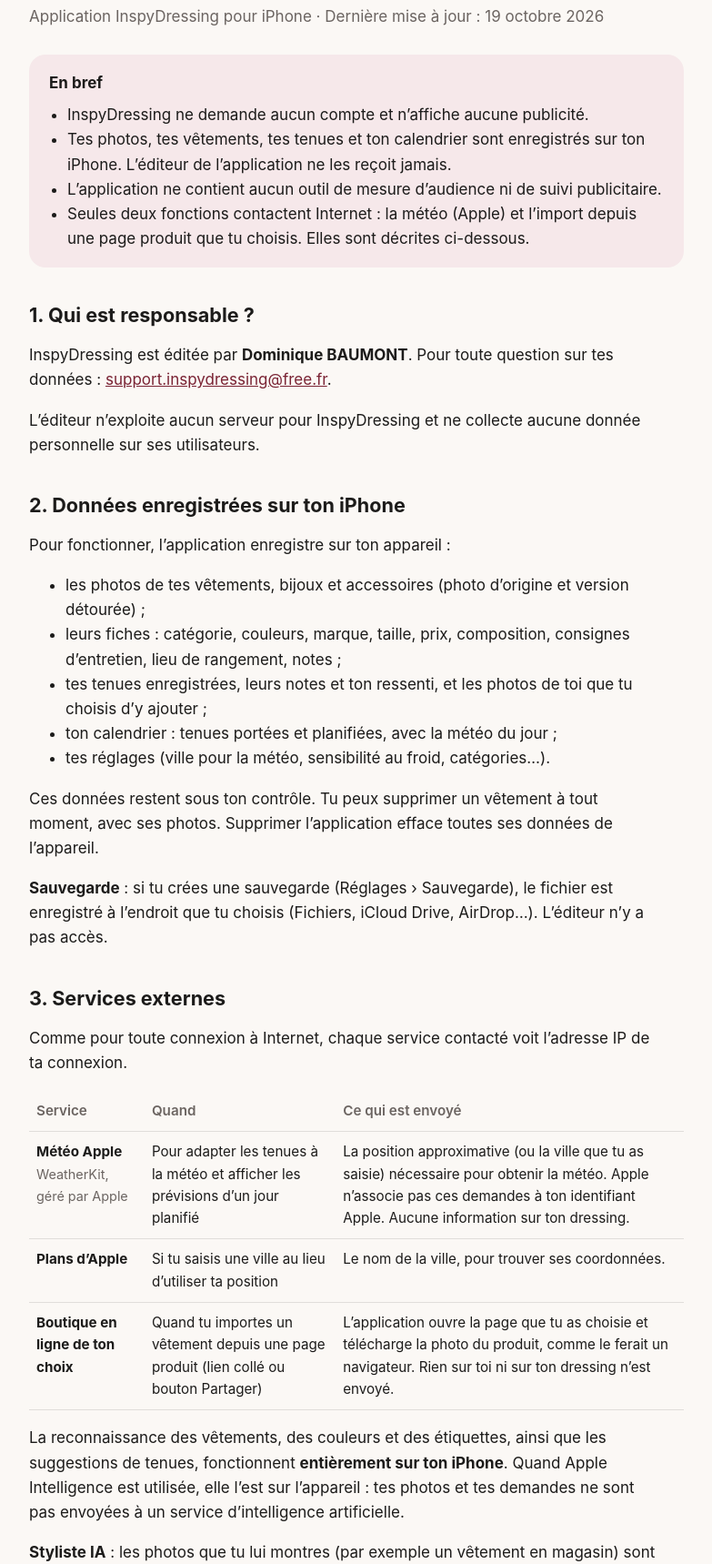
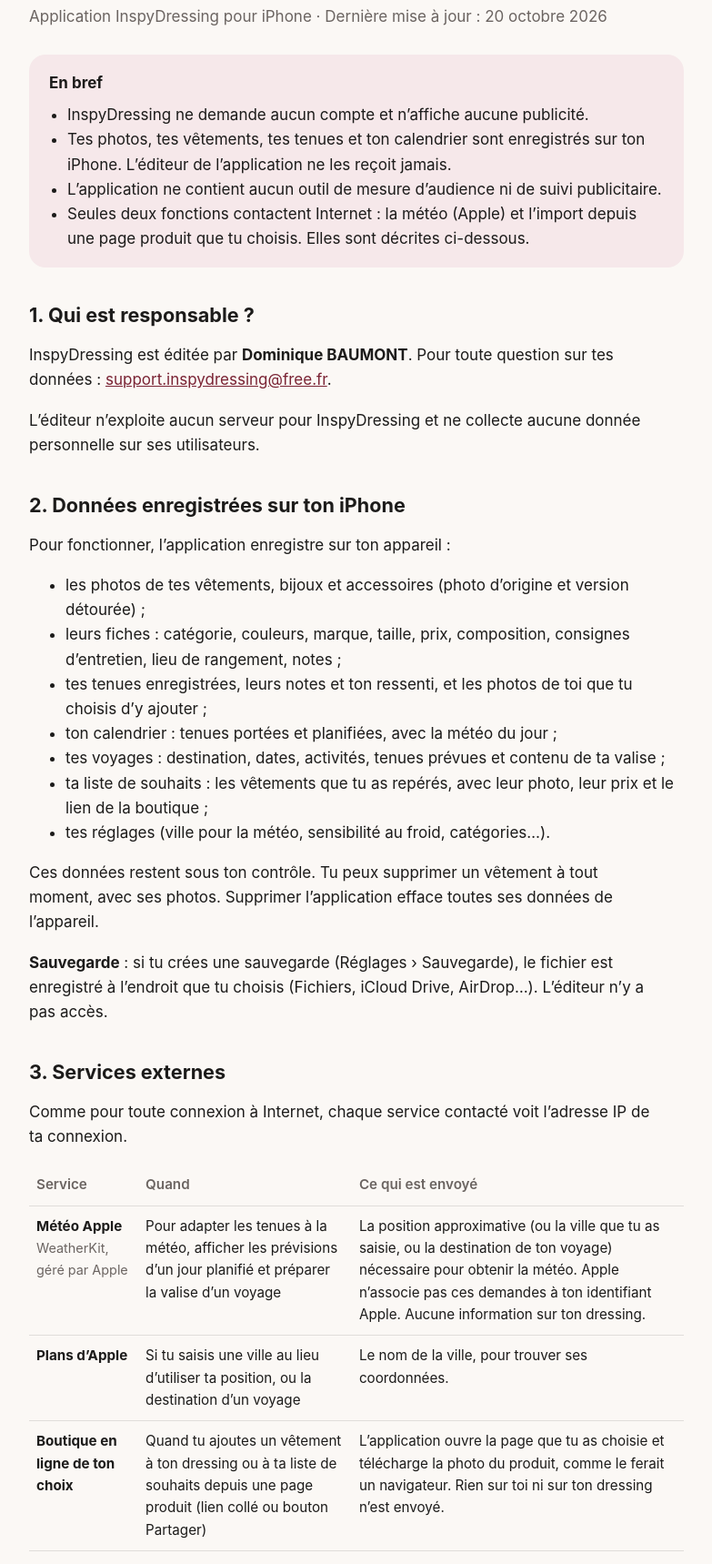
Before and after one commit to dombaumont/inspydressing, a plain HTML site: page confidentialite.html in a window 1280 px wide. Shown: the part 165-1884 px from the top of the page at 91% size, without its empty margins (248-1031 px from the left). Drawn offline with Linux system fonts and the light colour scheme.

Commit message:
Valise et liste de souhaits : aide et confidentialité

```diff
--- a/confidentialite.html
+++ b/confidentialite.html
@@ -16,7 +16,7 @@
   </nav>
 
   <h1>Politique de confidentialité</h1>
-  <p class="meta">Application InspyDressing pour iPhone · Dernière mise à jour : 19 octobre 2026</p>
+  <p class="meta">Application InspyDressing pour iPhone · Dernière mise à jour : 20 octobre 2026</p>
 
   <div class="summary">
     <strong>En bref</strong>
@@ -39,6 +39,8 @@
     <li>leurs fiches : catégorie, couleurs, marque, taille, prix, composition, consignes d’entretien, lieu de rangement, notes ;</li>
     <li>tes tenues enregistrées, leurs notes et ton ressenti, et les photos de toi que tu choisis d’y ajouter ;</li>
     <li>ton calendrier : tenues portées et planifiées, avec la météo du jour ;</li>
+    <li>tes voyages : destination, dates, activités, tenues prévues et contenu de ta valise ;</li>
+    <li>ta liste de souhaits : les vêtements que tu as repérés, avec leur photo, leur prix et le lien de la boutique ;</li>
     <li>tes réglages (ville pour la météo, sensibilité au froid, catégories…).</li>
   </ul>
   <p>Ces données restent sous ton contrôle. Tu peux supprimer un vêtement à tout moment, avec ses photos. Supprimer l’application efface toutes ses données de l’appareil.</p>
@@ -51,17 +53,17 @@
     <tr><th>Service</th><th>Quand</th><th>Ce qui est envoyé</th></tr>
     <tr>
       <td><strong>Météo Apple</strong><br><span class="small">WeatherKit, géré par Apple</span></td>
-      <td>Pour adapter les tenues à la météo et afficher les prévisions d’un jour planifié</td>
-      <td>La position approximative (ou la ville que tu as saisie) nécessaire pour obtenir la météo. Apple n’associe pas ces demandes à ton identifiant Apple. Aucune information sur ton dressing.</td>
+      <td>Pour adapter les tenues à la météo, afficher les prévisions d’un jour planifié et préparer la valise d’un voyage</td>
+      <td>La position approximative (ou la ville que tu as saisie, ou la destination de ton voyage) nécessaire pour obtenir la météo. Apple n’associe pas ces demandes à ton identifiant Apple. Aucune information sur ton dressing.</td>
     </tr>
     <tr>
       <td><strong>Plans d’Apple</strong></td>
-      <td>Si tu saisis une ville au lieu d’utiliser ta position</td>
+      <td>Si tu saisis une ville au lieu d’utiliser ta position, ou la destination d’un voyage</td>
       <td>Le nom de la ville, pour trouver ses coordonnées.</td>
     </tr>
     <tr>
       <td><strong>Boutique en ligne de ton choix</strong></td>
-      <td>Quand tu importes un vêtement depuis une page produit (lien collé ou bouton Partager)</td>
+      <td>Quand tu ajoutes un vêtement à ton dressing ou à ta liste de souhaits depuis une page produit (lien collé ou bouton Partager)</td>
       <td>L’application ouvre la page que tu as choisie et télécharge la photo du produit, comme le ferait un navigateur. Rien sur toi ni sur ton dressing n’est envoyé.</td>
     </tr>
   </table>
```
Also changed, not shown: aide.html (+24 -0 lines).
